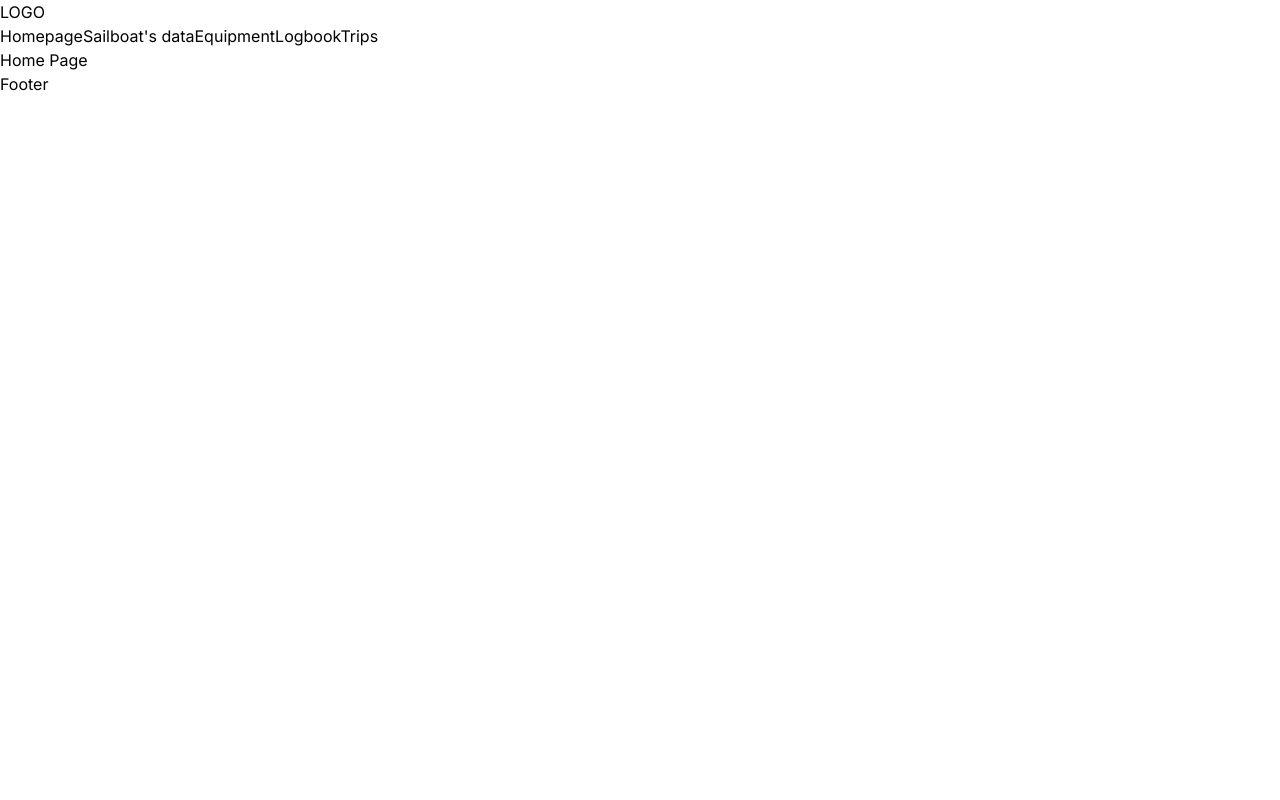
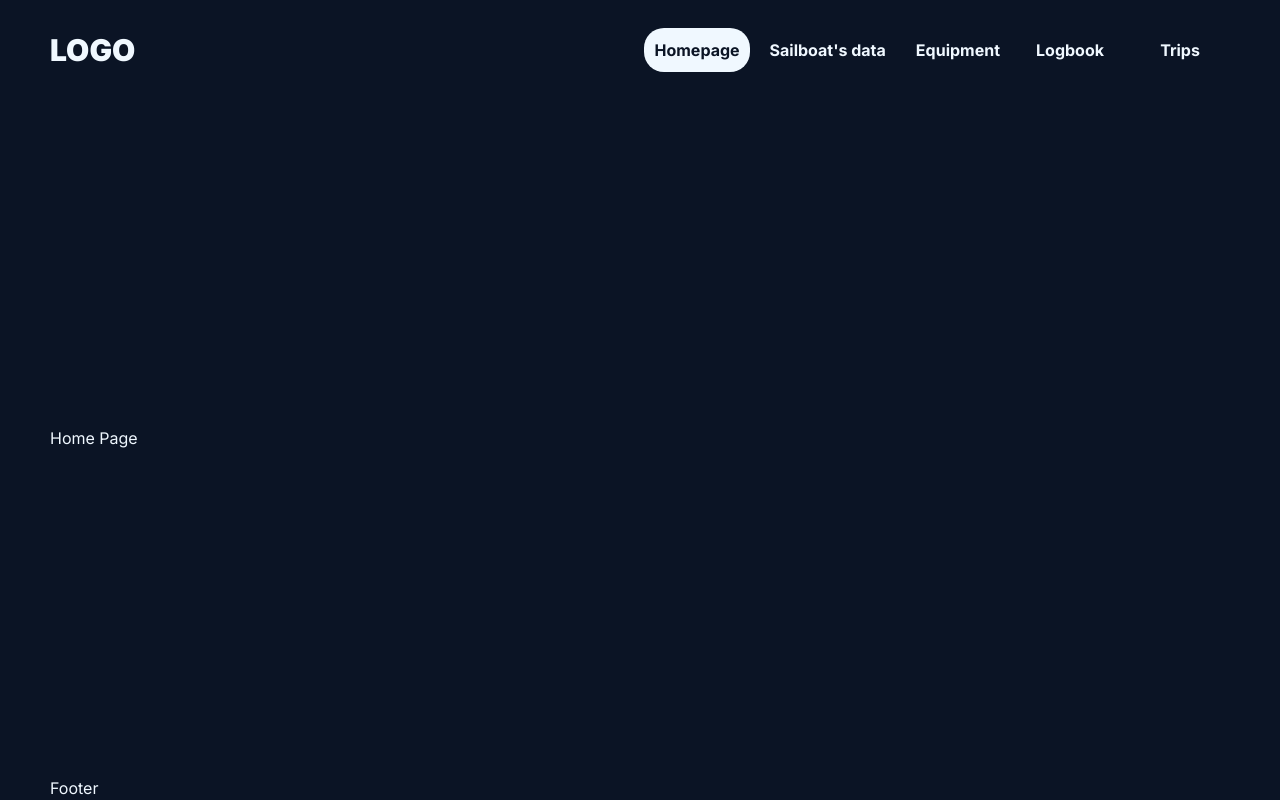
Before and after one commit to ericpastor/sailboat-logbook, a Next.js app: page / in a window 1280 px wide. Built offline with nearby package versions, Linux system fonts and the light colour scheme.

Commit message:
Added styles

```diff
--- a/src/app/globals.css
+++ b/src/app/globals.css
@@ -1,3 +1,38 @@
 @tailwind base;
 @tailwind components;
 @tailwind utilities;
+
+:root{
+    --bg:#0b1425;
+    --bgSoft:#0c1f41;
+    --text:aliceblue;
+    --textSoft: rgb(248, 251, 253);
+    --btn:#3176ff;
+}
+
+*{
+    margin:0;
+    padding:0;
+    box-sizing: border-box;
+}
+
+body{
+    background-color: var(--bg);
+    color: var(--text);
+}
+
+a{
+    text-decoration: none;
+    color: inherit;
+}
+
+.container{
+    width: 1536px;
+    margin:auto;
+    padding-left: 50px;
+    padding-right: 50px;
+    min-height: 100vh;
+    display: flex;
+    flex-direction: column;
+    justify-content: space-between;
+}
--- a/src/app/layout.tsx
+++ b/src/app/layout.tsx
@@ -20,9 +20,11 @@
   return (
     <html lang="en">
       <body className={inter.className}>
-        <Navbar />
-        {children}
-        <Footer />
+        <div className="container">
+          <Navbar />
+          {children}
+          <Footer />
+        </div>
       </body>
     </html>
   );
--- a/src/components/navbar/Navbar.tsx
+++ b/src/components/navbar/Navbar.tsx
@@ -1,9 +1,10 @@
 import Links from "./links/Links";
+import styles from "./navbar.module.css"
 
 export default function Navbar() {
     return (
-        <div>
-            <h1>LOGO</h1>
+        <div className={styles.container}>
+            <div className={styles.logo}>LOGO</div>
             <div>
                 <Links />
             </div>
--- a/src/components/navbar/links/Links.tsx
+++ b/src/components/navbar/links/Links.tsx
@@ -1,4 +1,7 @@
 import Link from "next/link"
+
+import styles from "./links.module.css"
+import NavLink from "./navLink/navLink"
 
 export default function Links() {
     const links = [
@@ -24,9 +27,9 @@
         },
     ]
     return (
-        <div>
+        <div className={styles.links}>
             {links.map((link) => (
-                <Link href={link.href} key={link.name}>{link.name}</Link>
+                <NavLink item={link} key={link.name} />
             ))}
         </div>
     )
--- /dev/null
+++ b/src/components/navbar/links/links.module.css
@@ -0,0 +1,5 @@
+.links{
+    display: flex;
+    align-items: center;
+    gap: 10px;
+}
--- /dev/null
+++ b/src/components/navbar/links/navLink/navLink.module.css
@@ -0,0 +1,12 @@
+.container{
+    min-width: 100px;
+    padding: 10px;
+    border-radius: 20px;
+    font-weight: 700;
+    text-align: center;
+}
+
+.isActive{
+    background-color: var(--text);
+    color:var(--bg)
+}
--- /dev/null
+++ b/src/components/navbar/links/navLink/navLink.tsx
@@ -0,0 +1,23 @@
+"use client"
+
+import Link from "next/link"
+import styles from "./navLink.module.css"
+import { usePathname } from "next/navigation"
+
+interface Item {
+    name: string
+    href: string
+}
+
+export default function NavLink({ item }: { item: Item }) {
+
+    const pathname = usePathname()
+
+    return (
+        <Link
+            href={item.href}
+            className={`${styles.container} ${pathname === item.href ? styles.isActive : ""}`}
+        >
+            {item.name}</Link>
+    )
+}
--- /dev/null
+++ b/src/components/navbar/navbar.module.css
@@ -0,0 +1,10 @@
+.container{
+    height: 100px;
+    display: flex;
+    align-items: center;
+    justify-content: space-between ;
+}
+.logo{
+    font-size: 30px;
+    font-weight: 900;
+}
```
